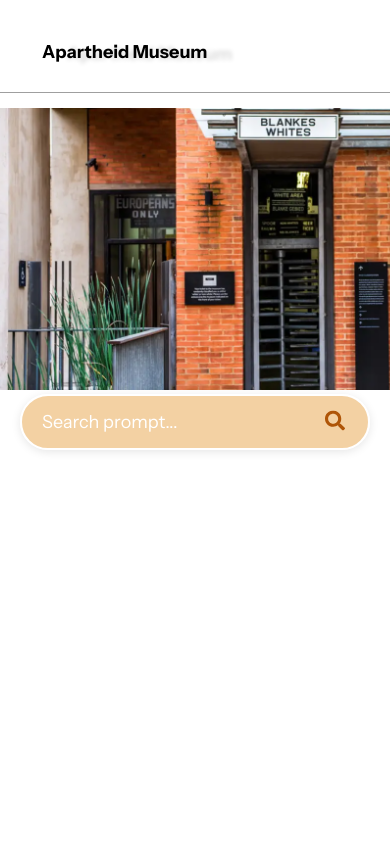
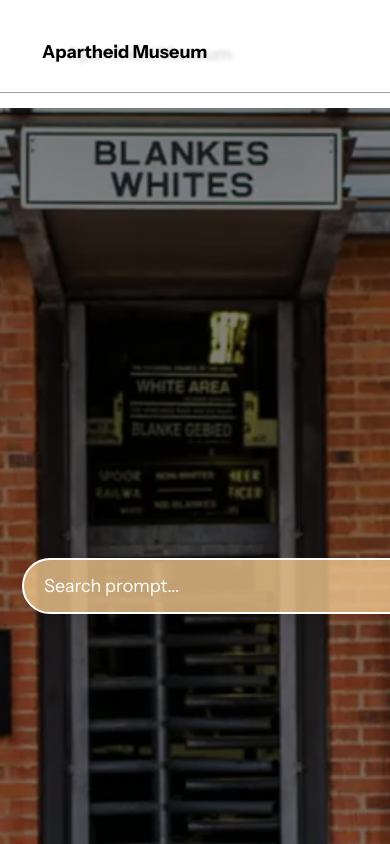
Before and after one commit to bontlenkoale1/apartheid-museum-clone, a React (Vite) app: page / in a window 390 px wide. Shown: the top 844 px of the page. Built offline with nearby package versions, Linux system fonts and the light colour scheme; a web font is replaced by a local one.

Commit message:
added hero section

```diff
--- a/src/components/Hero.css
+++ b/src/components/Hero.css
@@ -1,25 +1,31 @@
 .hero-wrapper{
     display: flex;
- flex-direction: column;
+    flex-direction: column;
     justify-content: center;
     align-items: center;
-    width: 120.6%;
+/*width: 120.6%;*/
     margin: 0;
     max-width: none;
     margin-top: 15px;
     margin-left: -65px;;
 }
 .hero-image{
-    width: 120%;
+ background-image: linear-gradient(to bottom, rgba(0, 0, 0, 0.5), rgba(0, 0, 0, 0.5)), url('/Images/hero.png');
+    width: 121%;
+    height: 900px;
+    background-size: cover;
+    background-position: center;
+    background-repeat: no-repeat;
+    position: relative;
     overflow: hidden;
 }
-.hero-image img{
+/*.hero-image img{
 width: 121%;
 height: auto;
 object-fit: cover;
 display: block;
 margin-left: -80px;
-}
+}*/
 .container {
     width: 90%;
     max-width: none;
@@ -29,17 +35,18 @@ margin-left: -80px;
 
 /* search bar */
 .hero-search-container {
-  position: absolute;
-  top: 50%;
-  left: 50%;
-  transform: translate(-50%, -50%);
+   position: relative;
+  margin: 0 auto;
   width: 100%;
+  margin-top: -200px;
+   z-index: 1000;
   max-width: 600px;
   padding: 0 20px;
 }
 
 /* Search Form */
 .hero-form {
+  margin-top: -250px;
   width: 100%;
 }
 
@@ -111,26 +118,23 @@ margin-left: -80px;
       max-width: 1280px;
     }
     .hero-wrapper {
-        width: 110%;
-        margin-left: -50px;
+        width: 116%;
+        margin-left: -45px;
     }
-
     .hero-image img {
         margin-left: -60px;
     }
-
+/*.hero-search-container {
+      margin-top: -163px;
+    }*/
   }
 @media (max-width: 1280px) {
     .container {
       max-width: 1024px;
     }
     .hero-wrapper {
-        width: 112%;
-        margin-left: -40px;
-    }
-
-    .hero-image img {
-        margin-left: -50px;
+        width: 115%;
+/*margin-left: -40px;*/
     }
   }
 @media (max-width: 1024px) {
@@ -141,7 +145,6 @@ margin-left: -80px;
         width: 125%;
         margin-left: -30px;
     }
-
     .hero-image img {
         margin-left: 2px;
     }
@@ -153,6 +156,10 @@ margin-left: -80px;
     .hero-wrapper {
         width: 130%;
     }
+/*.hero-search-container {
+    left: 50%;
+    transform: translateX(-50%);
+  }*/
   }
 @media (max-width: 475px) {
     .container {
@@ -162,4 +169,8 @@ margin-left: -80px;
         width: 149%;
 
     }
+/*    .hero-search-container {
+    left: 50%;
+    transform: translateX(-50%);
+  }*/
   }
--- a/src/components/Hero.jsx
+++ b/src/components/Hero.jsx
@@ -8,18 +8,24 @@ const Hero = () => {
         <div className="container">
             <div className="hero-wrapper">
                 <div className="hero-image">
-                    <img src="public/Images/hero.png" alt="hero" />
                 </div>
                <div className="hero-search-container">
   <form className="hero-form">
     <div className="search-input-wrapper">
-              <input type="text"placeholder="Search prompt..."className="hero-input" />
+      <input
+        type="text"
+        id="search"
+        name="search"
+        placeholder="Search prompt..."
+        className="hero-input"
+      />
       <button type="submit" className="search-button">
         <FaSearch className="search-icon" />
       </button>
     </div>
   </form>
 </div>
+
           </div>
         </div>
     </div>
--- a/src/components/Navbar.css
+++ b/src/components/Navbar.css
@@ -118,6 +118,7 @@ a:hover::after {
   animation: underline 0.4s ease-out;
 }
 
+
 /* Media Query for responsive design */
 
 @media (max-width: 1536px) {
@@ -127,7 +128,7 @@ a:hover::after {
 hr {
     border: none;
     border-bottom: 1px solid rgba(68, 68, 68, 0.425);
-    width: 130.8%;
+    width: 137.8%;
     right: -80px;
     box-sizing: border-box;
     margin-left: -152px;
@@ -143,14 +144,13 @@ hr {
     font-size: 19px;
   }
   a {
-    gap: 20px;
-
-    font-size: 18px;
+    /*gap: 20px;*/
+    font-size: 14px;
   }
   hr {
     border: none;
     border-bottom: 1px solid rgba(68, 68, 68, 0.425);
-    width: 115.5%;
+    width: 129.6%;
     right: -80px;
     box-sizing: border-box;
     margin-left: -85px;
@@ -165,21 +165,21 @@ hr {
   hr {
       border: none;
       border-bottom: 1px solid rgba(0, 0, 0, 0.377);
-      width: 145.8%;
+      width: 154.9%;
       box-sizing: border-box;
       margin-left:-145px;
     }
   .navbar h1 {
    /* margin-left: -49px;*/
-    font-size: 16px;
+    font-size: 14px;
   }
 
-  .nav-links {
+/*.nav-links {
     flex-wrap: wrap;
     justify-content: flex-start;
    /* gap: 20px;*/
-    margin: 0;
-  }
+/*margin: 0;
+  }*/
 
   .nav-links li {
     margin: 0;
@@ -237,7 +237,7 @@ hr {
   hr {
     border: none;
     border-bottom: 1px solid rgba(0, 0, 0, 0.377);
-    width: 165.18%;
+    width: 167.18%;
     box-sizing: border-box;
     margin-left:-145px;
   }
@@ -256,7 +256,7 @@ hr {
   hr {
     border: none;
     border-bottom: 1px solid rgba(0, 0, 0, 0.377);
-    width: 183%;
+    width: 192%;
     box-sizing: border-box;
     margin-left:-145px;
   }
```
Lines whose indentation alone changed are shown as unchanged.
